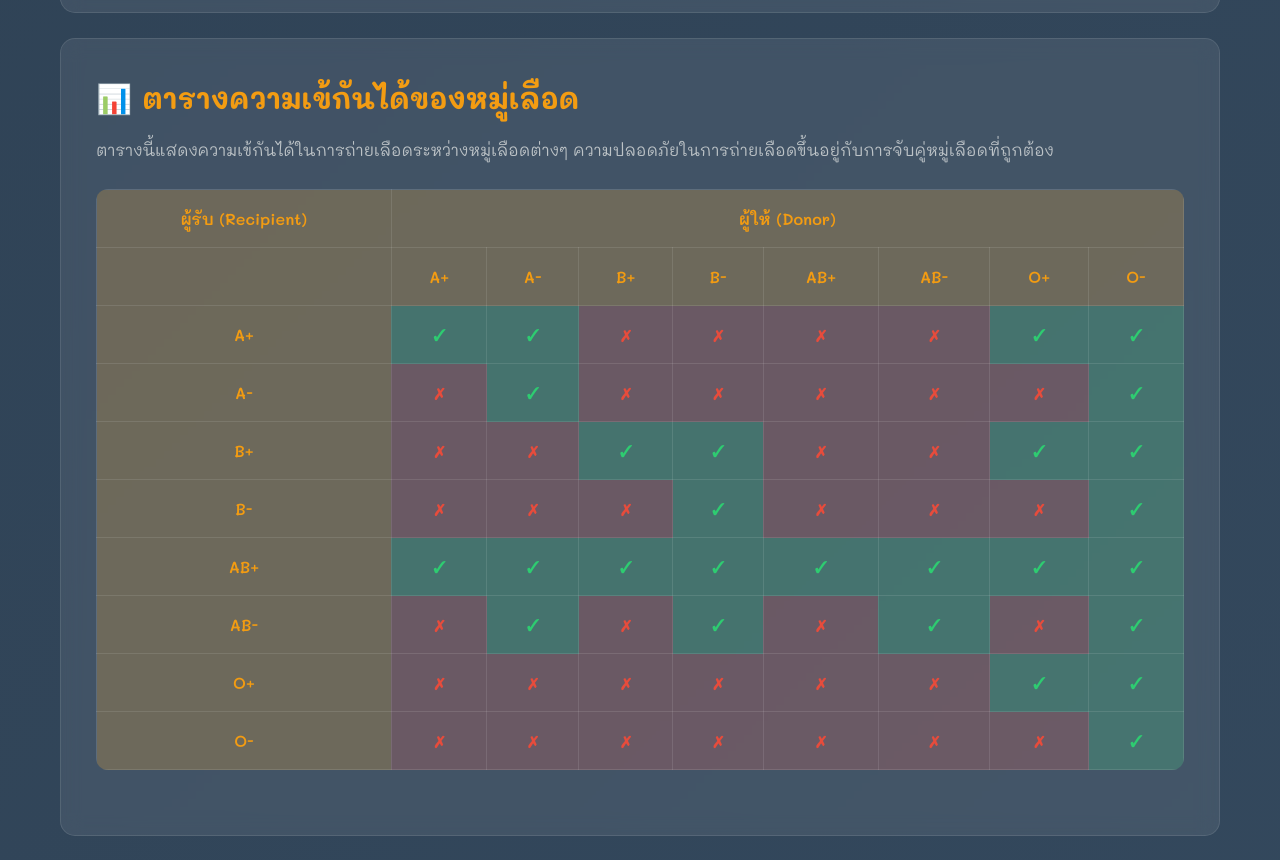
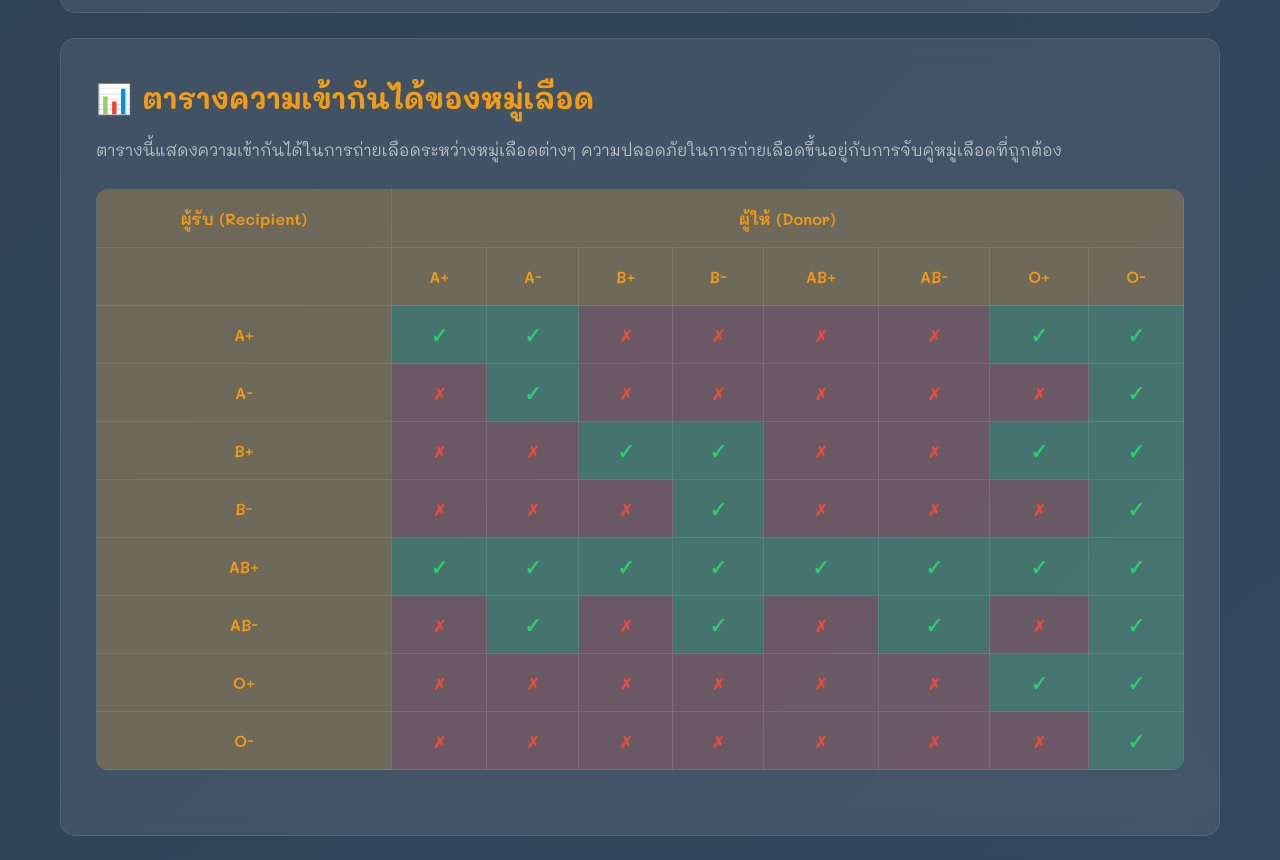
Before and after one commit to PEPSEALSEA/Blood-Test, a plain HTML site: page info.html in a window 1280 px wide. Shown: the part 2602-3462 px from the top of the page. Drawn offline with Linux system fonts and the light colour scheme.

Commit message:
Update info.html

```diff
--- a/info.html
+++ b/info.html
@@ -707,9 +707,9 @@
             </div>
 
             <div class="knowledge-card">
-                <h2>📊 ตารางความเข้กันได้ของหมู่เลือด</h2>
+                <h2>📊 ตารางความเข้ากันได้ของหมู่เลือด</h2>
                 <p>
-                    ตารางนี้แสดงความเข้กันได้ในการถ่ายเลือดระหว่างหมู่เลือดต่างๆ
+                    ตารางนี้แสดงความเข้ากันได้ในการถ่ายเลือดระหว่างหมู่เลือดต่างๆ
                     ความปลอดภัยในการถ่ายเลือดขึ้นอยู่กับการจับคู่หมู่เลือดที่ถูกต้อง
                 </p>
 
```
